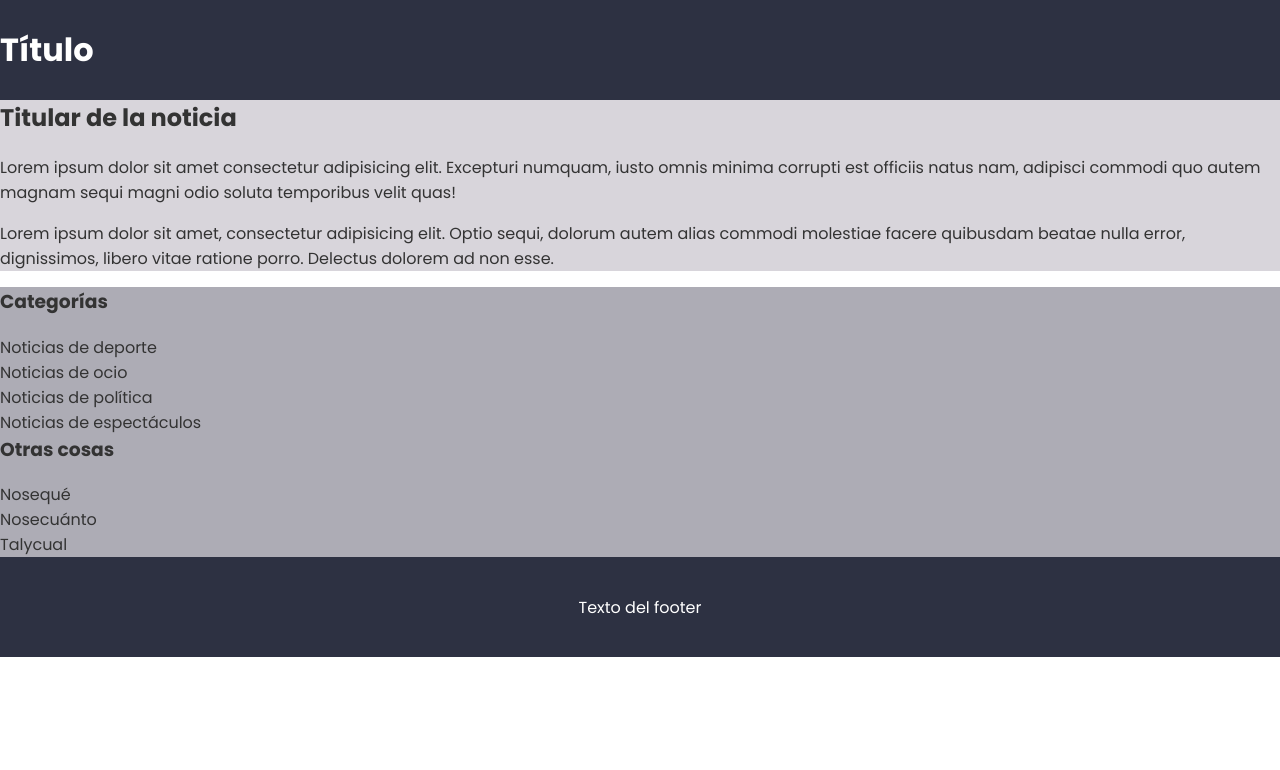
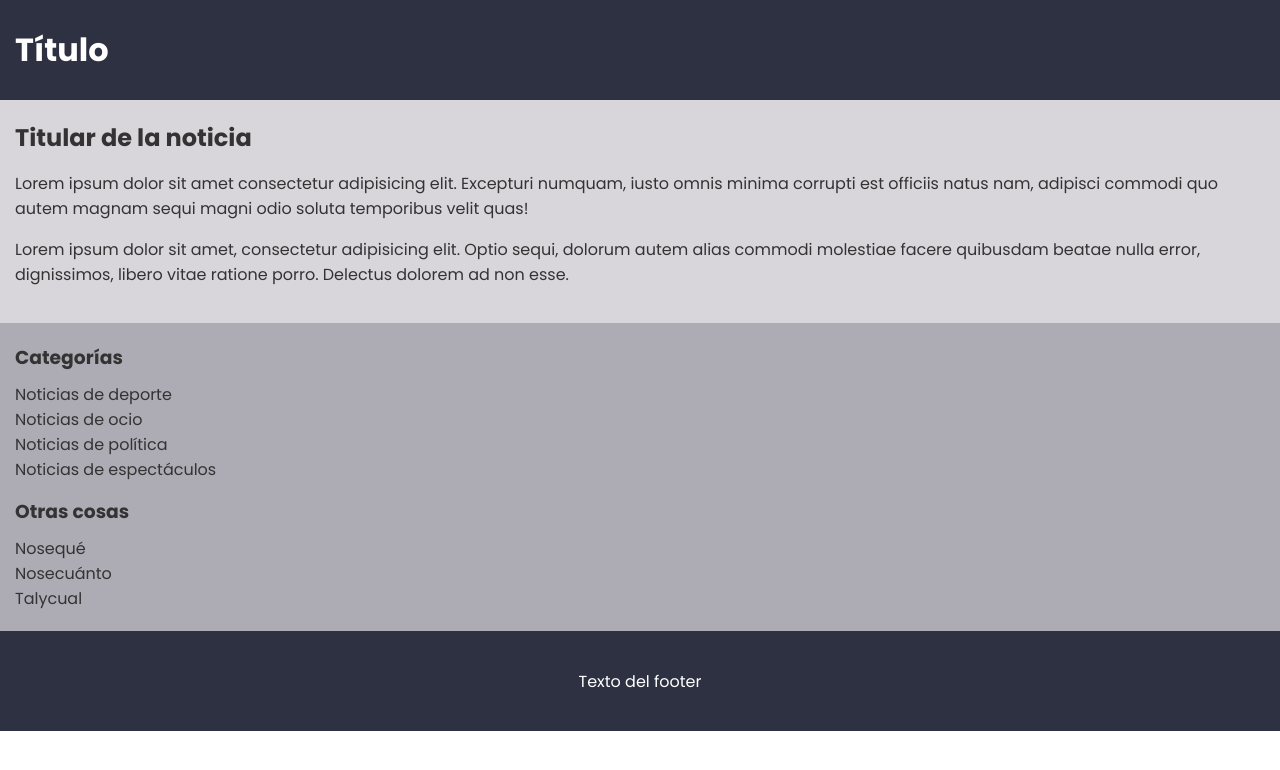
Before and after one commit to ACABADO-full-stack-react-3edicion/c1-ejercicio6-layout-corregido, a plain HTML site: page index.html in a window 1280 px wide. Drawn offline with Linux system fonts and the light colour scheme.

Commit message:
Distancias: aire de los bloques y márgenes de los textos

```diff
--- a/css/estilos.css
+++ b/css/estilos.css
@@ -22,9 +22,10 @@ h1,
 h2,
 h3 {
   margin-top: 0;
+  margin-bottom: 0;
 }
-h1 {
-  margin-bottom: 0;
+h3 {
+  margin-bottom: 10px;
 }
 .cabecera,
 .pie {
@@ -43,3 +44,15 @@ h1 {
 .sidebar {
   background-color: var(--color-fondo-secundario);
 }
+.principal,
+.sidebar {
+  padding-top: 20px;
+  padding-bottom: 20px;
+}
+.bloque {
+  padding-left: 15px;
+  padding-right: 15px;
+}
+.sidebar .listado + .listado {
+  margin-top: 15px;
+}
--- a/index.html
+++ b/index.html
@@ -13,10 +13,10 @@
     <title>Ejercicio layout</title>
   </head>
   <body>
-    <header class="cabecera">
+    <header class="bloque cabecera">
       <h1>Título</h1>
     </header>
-    <main class="principal">
+    <main class="bloque principal">
       <h2>Titular de la noticia</h2>
       <p>
         Lorem ipsum dolor sit amet consectetur adipisicing elit. Excepturi
@@ -30,7 +30,7 @@
         esse.
       </p>
     </main>
-    <aside class="sidebar">
+    <aside class="bloque sidebar">
       <section class="listado">
         <h3>Categorías</h3>
         <ul class="enlaces">
@@ -49,6 +49,6 @@
         </ul>
       </section>
     </aside>
-    <footer class="pie">Texto del footer</footer>
+    <footer class="bloque pie">Texto del footer</footer>
   </body>
 </html>
```
